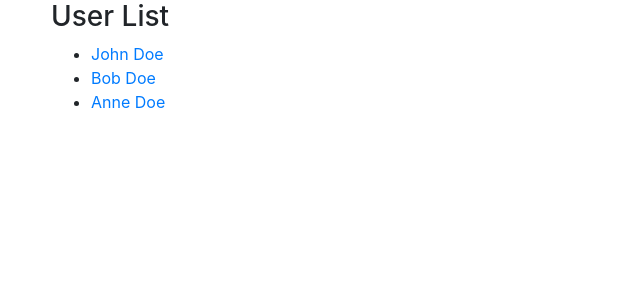
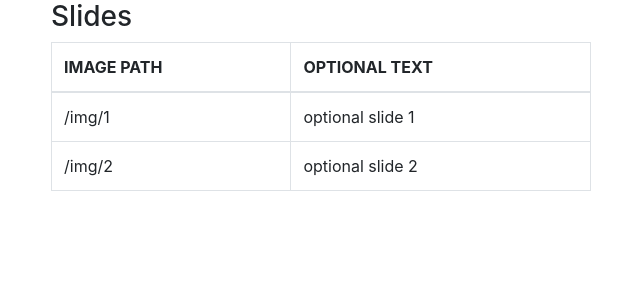
Before and after one commit to UniquelySimilar/vue-sandbox, a Vue app: page / in a window 1280 px wide. Before the commit this address led to /users. Shown: the top 300 px of the page, without its empty margins (34-674 px from the left). Built offline with nearby package versions, Linux system fonts and the light colour scheme.

Commit message:
stackoverflow: slides prop

```diff
--- a/src/App.vue
+++ b/src/App.vue
@@ -1,13 +1,16 @@
 <template>
   <div id="app" class="container">
-    <router-view></router-view>
+    <parent />
   </div>
 </template>
 
 <script>
+  import Parent from '@/components/stackoverflow/slides-prop/Parent'
+
   export default {
     name: 'App',
     components: {
+      Parent
     },
     data() {
       return {
--- /dev/null
+++ b/src/components/stackoverflow/slides-prop/DesktopCrops.vue
@@ -0,0 +1,33 @@
+<template>
+  <div class="desktop-crops">
+    <div class="row">
+      <div class="col-md-6">
+        <table class="table table-bordered">
+          <thead>
+            <tr>
+              <th>IMAGE PATH</th>
+              <th>OPTIONAL TEXT</th>
+            </tr>
+          </thead>
+          <tbody>
+            <tr v-for="slide in slides" :key="slide.id">
+              <td>{{ slide.imgPath }}</td>
+              <td>{{ slide.optionalText }}</td>
+            </tr>
+          </tbody>
+        </table>
+      </div>
+    </div>
+  </div>
+</template>
+
+<script>
+  export default {
+    props: {
+      slides: {
+        type: Array,
+        required: true
+      }
+    }
+  }
+</script>
--- /dev/null
+++ b/src/components/stackoverflow/slides-prop/Parent.vue
@@ -0,0 +1,32 @@
+<template>
+  <div class="parent">
+    <h3>Slides</h3>
+    <desktop-crops :slides="slides" />
+  </div>
+</template>
+
+<script>
+  import DesktopCrops from './DesktopCrops.vue'
+
+  export default {
+    components: {
+      DesktopCrops
+    },
+    data() {
+      return {
+        slides: [
+          {
+            id: 1,
+            imgPath: '/img/1',
+            optionalText: 'optional slide 1'
+          },
+          {
+            id: 2,
+            imgPath: '/img/2',
+            optionalText: 'optional slide 2'
+          },
+        ]
+      }
+    }
+  }
+</script>
```
Also changed, not shown: src/main.js (+4 -4 lines).
